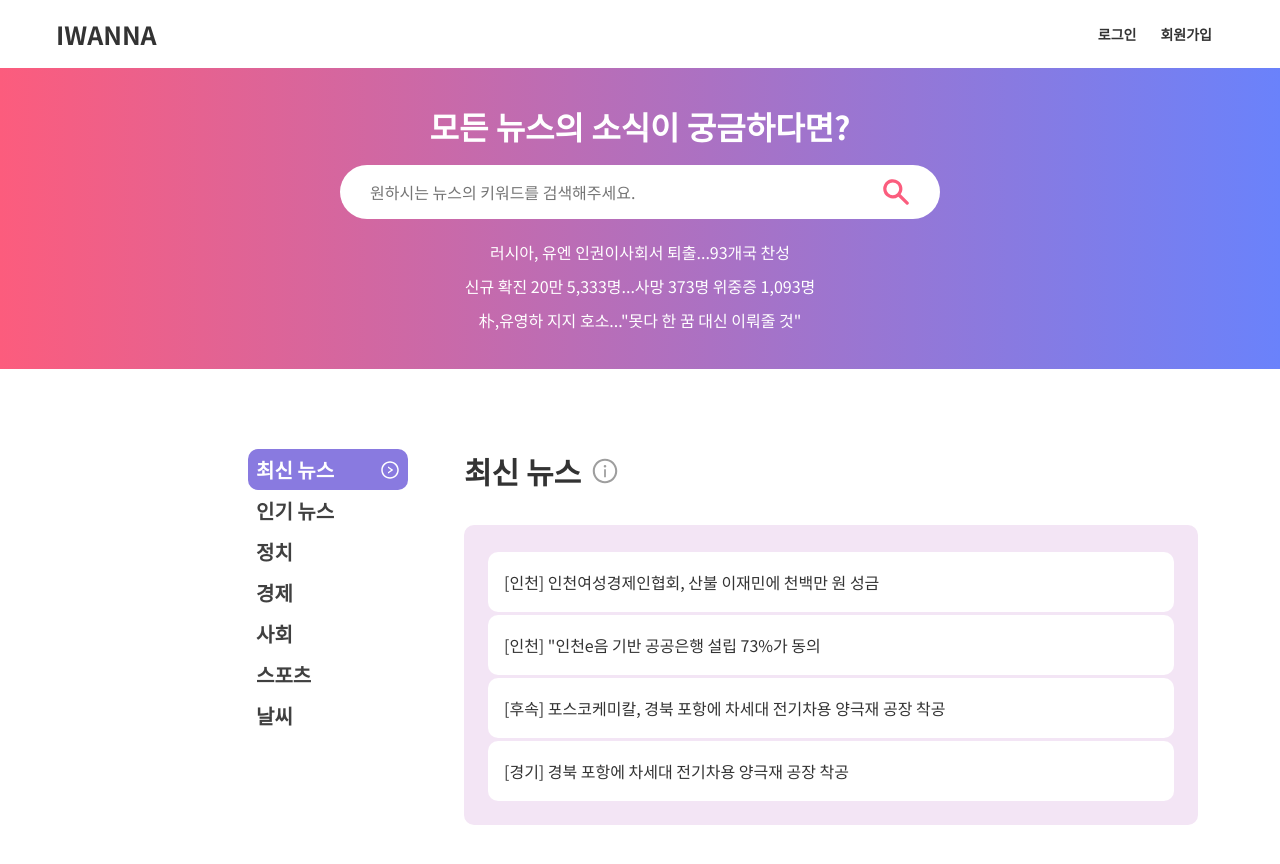
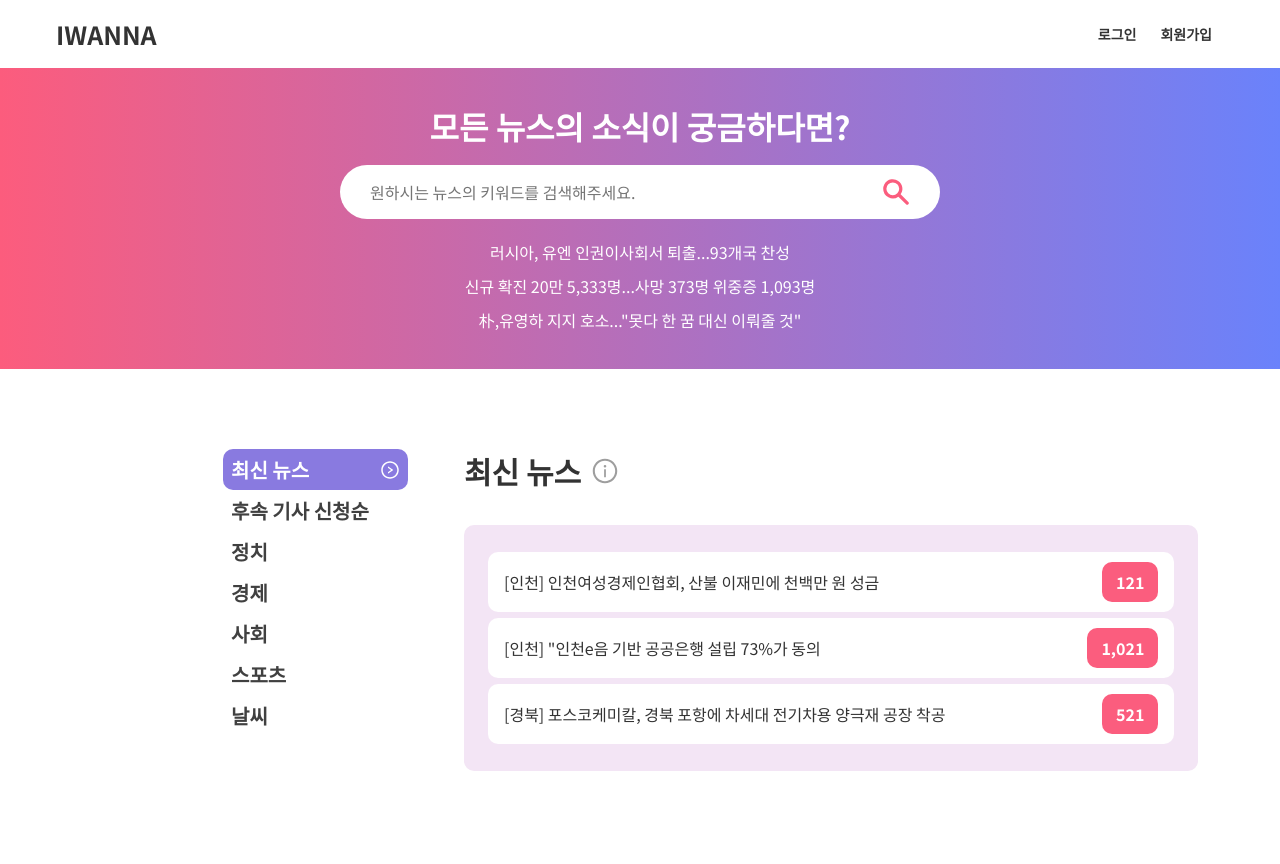
Before and after one commit to wnsgur1595/iwanna, a React (Create React App) app in the folder frontend/iwanna-client/: page / in a window 1280 px wide. Shown: the top 864 px of the page. Built offline with nearby package versions, Linux system fonts and the light colour scheme.

Commit message:
:lipstick: 기자용 News 컴포넌트 생성

```diff
--- a/frontend/iwanna-client/src/components/common/ArticleList.tsx
+++ b/frontend/iwanna-client/src/components/common/ArticleList.tsx
@@ -6,24 +6,16 @@ import Articles from './Articles';
 
 interface ArticleListProps {
   curCategory: string;
+  userType: string;
 }
 
-const ArticleList: React.FC<ArticleListProps> = ({curCategory}) => {
-  const [guideIsClicked, setGuideIsClicked] = useState(false);
+const ArticleList: React.FC<ArticleListProps> = ({curCategory, userType}) => {
   const [hide, setHide] = useState(false);
-
-  useEffect(() => {
-    setGuideIsClicked(false);
-  }, [curCategory]);
 
   return (
     <div className="article_list">
       <div className="category_title">
         <div>{curCategory}</div>
-        {/* <AiOutlineInfoCircle
-          className="article_list_guide"
-          onClick={() => setGuideIsClicked(!guideIsClicked)}
-        /> */}
         <AiOutlineInfoCircle
           className="article_list_guide"
           onMouseOver={() => setHide(true)}
@@ -31,7 +23,7 @@ const ArticleList: React.FC<ArticleListProps> = ({curCategory}) => {
         />
         <PopConfirm hide={hide} />
       </div>
-      <Articles />
+      <Articles userType={userType} />
     </div>
   );
 };
--- a/frontend/iwanna-client/src/components/common/Articles.tsx
+++ b/frontend/iwanna-client/src/components/common/Articles.tsx
@@ -1,15 +1,8 @@
 import React from 'react';
 import './common.scss';
 
-interface ArticleData {
-  aId: number;
-  title: string;
-  isFoolow: boolean;
-  parentArticle: string;
-  childArticle: {
-    a_cId: number;
-    title: string;
-  }[];
+interface ArticlesProps {
+  userType: string;
 }
 
 const article_temp_data = [
@@ -80,7 +73,32 @@ const article_temp_data = [
   },
 ];
 
-const Articles = () => {
+const article_reporter_data = [
+  {
+    aId: 1,
+    title: '[인천] 인천여성경제인협회, 산불 이재민에 천백만 원 성금',
+    //url,
+    isWrite: false,
+    follow_num: 121,
+  },
+  {
+    aId: 2,
+    title: '[인천] "인천e음 기반 공공은행 설립 73%가 동의',
+    //url
+    isWrite: true,
+    follow_num: 1021,
+  },
+  {
+    a_cId: 5,
+    title: '[경북] 포스코케미칼, 경북 포항에 차세대 전기차용 양극재 공장 착공',
+    //url
+    isWrite: false,
+    follow_num: 521,
+  },
+];
+
+const Articles: React.FC<ArticlesProps> = ({userType}) => {
+  if (userType === 'user') {
     return (
       <ul className="articles">
         {article_temp_data.map((article) => (
@@ -94,15 +112,26 @@ const Articles = () => {
               }
             >
               <span>{article.title}</span>
+              {userType === 'user' ? (
                 <button
                   className={
                     article.isFollow
-                  ? 'button_article_follow clamp'
-                  : 'button_article_follow'
+                      ? 'button_article_follow'
+                      : 'button_article_follow clamp'
                   }
                 >
                   신청
                 </button>
+              ) : null}
+              {/* <button
+                className={
+                  article.isFollow
+                    ? 'button_article_follow'
+                    : 'button_article_follow clamp'
+                }
+              >
+                신청
+              </button> */}
             </div>
             {(article.parentArticle || article.childArticle.length > 0) && (
               <div className="article_sub">
@@ -128,6 +157,33 @@ const Articles = () => {
         ))}
       </ul>
     );
+  } else {
+    return (
+      <ul className="articles">
+        {article_reporter_data.map((article) => (
+          <li>
+            <div className={'article_main'}>
+              <span>{article.title}</span>
+              <button
+                className={
+                  article.isWrite
+                    ? 'button_article_follow'
+                    : 'button_article_follow clamp'
+                }
+              >
+                작성
+              </button>
+              <div className={'article_follows'}>
+                {article.follow_num
+                  .toString()
+                  .replace(/\B(?=(\d{3})+(?!\d))/g, ',')}
+              </div>
+            </div>
+          </li>
+        ))}
+      </ul>
+    );
+  }
 };
 
 export default Articles;
--- a/frontend/iwanna-client/src/components/common/Category.tsx
+++ b/frontend/iwanna-client/src/components/common/Category.tsx
@@ -3,8 +3,8 @@ import './common.scss';
 import {AiOutlineRightCircle} from 'react-icons/ai';
 
 interface CategoryProps {
-  userCategory: {id: string; name: string; isClicked: boolean}[];
-  setUserCategory: React.Dispatch<
+  category: {id: string; name: string; isClicked: boolean}[];
+  setCategory: React.Dispatch<
     React.SetStateAction<
       {
         id: string;
@@ -18,8 +18,8 @@ interface CategoryProps {
 }
 
 const Category: React.FC<CategoryProps> = ({
-  userCategory,
-  setUserCategory,
+  category,
+  setCategory,
   // setCurCategory,
   setCurCategoryIdx,
 }) => {
@@ -28,8 +28,8 @@ const Category: React.FC<CategoryProps> = ({
     name: string,
     idx: number
   ) => {
-    setUserCategory(
-      userCategory.map((category) =>
+    setCategory(
+      category.map((category) =>
         name === category.name
           ? {...category, isClicked: true}
           : {...category, isClicked: false}
@@ -41,7 +41,7 @@ const Category: React.FC<CategoryProps> = ({
 
   return (
     <ul className="news_category">
-      {userCategory.map((category, idx) => {
+      {category.map((category, idx) => {
         return category.isClicked ? (
           <li className="category active" key={category.id}>
             {category.name} <AiOutlineRightCircle className="category_icon" />
--- a/frontend/iwanna-client/src/components/common/PopConfirm.tsx
+++ b/frontend/iwanna-client/src/components/common/PopConfirm.tsx
@@ -2,7 +2,6 @@ import React, {useState} from 'react';
 import './common.scss';
 
 interface PopConfirmProps {
-  // guideIsClicked: boolean;
   hide: boolean;
 }
 
@@ -11,9 +10,6 @@ const PopConfirm: React.FC<PopConfirmProps> = ({hide}) => {
     "후속 기사를 원하시면 '신청' 버튼을 눌러주세요.";
   return (
     <div>
-      {/* <span className={guideIsClicked ? 'pop_confirm clamp' : 'pop_confirm'}>
-        {articleListInfo}
-      </span> */}
       <span className={hide ? 'pop_confirm clamp' : 'pop_confirm'}>
         {articleListInfo}
       </span>
--- a/frontend/iwanna-client/src/components/common/common.scss
+++ b/frontend/iwanna-client/src/components/common/common.scss
@@ -14,7 +14,7 @@
     padding-right: 3.5rem;
 
     .category {
-      width: 160px;
+      width: 185px;
       font-size: 20px;
       font-weight: bold;
       padding: 6px 8px;
@@ -142,6 +142,15 @@
           .button_article_follow.clamp {
             background-color: $violetColor;
           }
+
+          .article_follows {
+            font-weight: bold;
+            color: white;
+            background-color: $choralColor;
+            padding: 8px 14px;
+            border-radius: 10px;
+            animation: fade-in 2s ease forwards;
+          }
         } //article_main
 
         .article_main.clamp {
@@ -197,6 +206,10 @@
             animation: fade-in 2s ease forwards;
           }
 
+          .article_follows {
+            display: none;
+          }
+
           .article_sub {
             display: block;
             animation: fade-in 1.5s ease forwards;
--- a/frontend/iwanna-client/src/components/views/LandingPage/LandingPage.tsx
+++ b/frontend/iwanna-client/src/components/views/LandingPage/LandingPage.tsx
@@ -1,13 +1,14 @@
-import React from 'react';
+import React, {useState} from 'react';
 import './LandingPage.scss';
 import Banner from './Sections/Banner';
 import News from './Sections/News';
 
 const LandingPage: React.FC = () => {
+  const [userType, setUserType] = useState('reporter'); //// 임시 props
   return (
     <div className="landing">
       <Banner />
-      <News />
+      <News userType={userType} />
     </div>
   );
 };
--- a/frontend/iwanna-client/src/components/views/LandingPage/Sections/News.tsx
+++ b/frontend/iwanna-client/src/components/views/LandingPage/Sections/News.tsx
@@ -3,7 +3,11 @@ import ArticleList from '../../../common/ArticleList';
 import Category from '../../../common/Category';
 import '../../../common/common.scss';
 
-const News: React.FC = () => {
+interface NewsProps {
+  userType: string;
+}
+
+const News: React.FC<NewsProps> = ({userType}) => {
   const [userCategory, setUserCategory] = useState([
     {id: 'ic_u_0', name: '최신 뉴스', isClicked: true},
     {id: 'ic_u_1', name: '인기 뉴스', isClicked: false},
@@ -13,18 +17,31 @@ const News: React.FC = () => {
     {id: 'ic_u_5', name: '스포츠', isClicked: false},
     {id: 'ic_u_6', name: '날씨', isClicked: false},
   ]);
+  const [reporterCategory, setReporterCategory] = useState([
+    {id: 'ic_r_0', name: '최신 뉴스', isClicked: true},
+    {id: 'ic_r_1', name: '후속 기사 신청순', isClicked: false},
+    {id: 'ic_r_2', name: '정치', isClicked: false},
+    {id: 'ic_r_3', name: '경제', isClicked: false},
+    {id: 'ic_r_4', name: '사회', isClicked: false},
+    {id: 'ic_r_5', name: '스포츠', isClicked: false},
+    {id: 'ic_r_6', name: '날씨', isClicked: false},
+  ]);
   // const [curCategory, setCurCategory] = useState(userCategory[0].name);
   const [curCategoryIdx, setCurCategoryIdx] = useState(0);
 
   return (
     <div className="news">
       <Category
-        userCategory={userCategory}
-        setUserCategory={setUserCategory}
-        // setCurCategory={setCurCategory}
+        category={userType === 'user' ? userCategory : reporterCategory}
+        setCategory={
+          userType === 'user' ? setUserCategory : setReporterCategory
+        }
         setCurCategoryIdx={setCurCategoryIdx}
       />
-      <ArticleList curCategory={userCategory[curCategoryIdx].name} />
+      <ArticleList
+        curCategory={userCategory[curCategoryIdx].name}
+        userType={userType} // 임시 props drilling
+      />
     </div>
   );
 };
--- a/frontend/iwanna-client/src/components/views/RegisterPage/ChoicePage.tsx
+++ b/frontend/iwanna-client/src/components/views/RegisterPage/ChoicePage.tsx
@@ -13,7 +13,7 @@ const ChoicePage: React.FC = () => {
           <img src="img/nomal_user.png" />
           <span>일반회원</span>
         </li>
-        <li onClick={() => navigate('/register/journalist')}>
+        <li onClick={() => navigate('/register/reporter')}>
           <img src="img/journalist.png" />
           <span>기자회원</span>
         </li>
```
Lines whose indentation alone changed are shown as unchanged.
